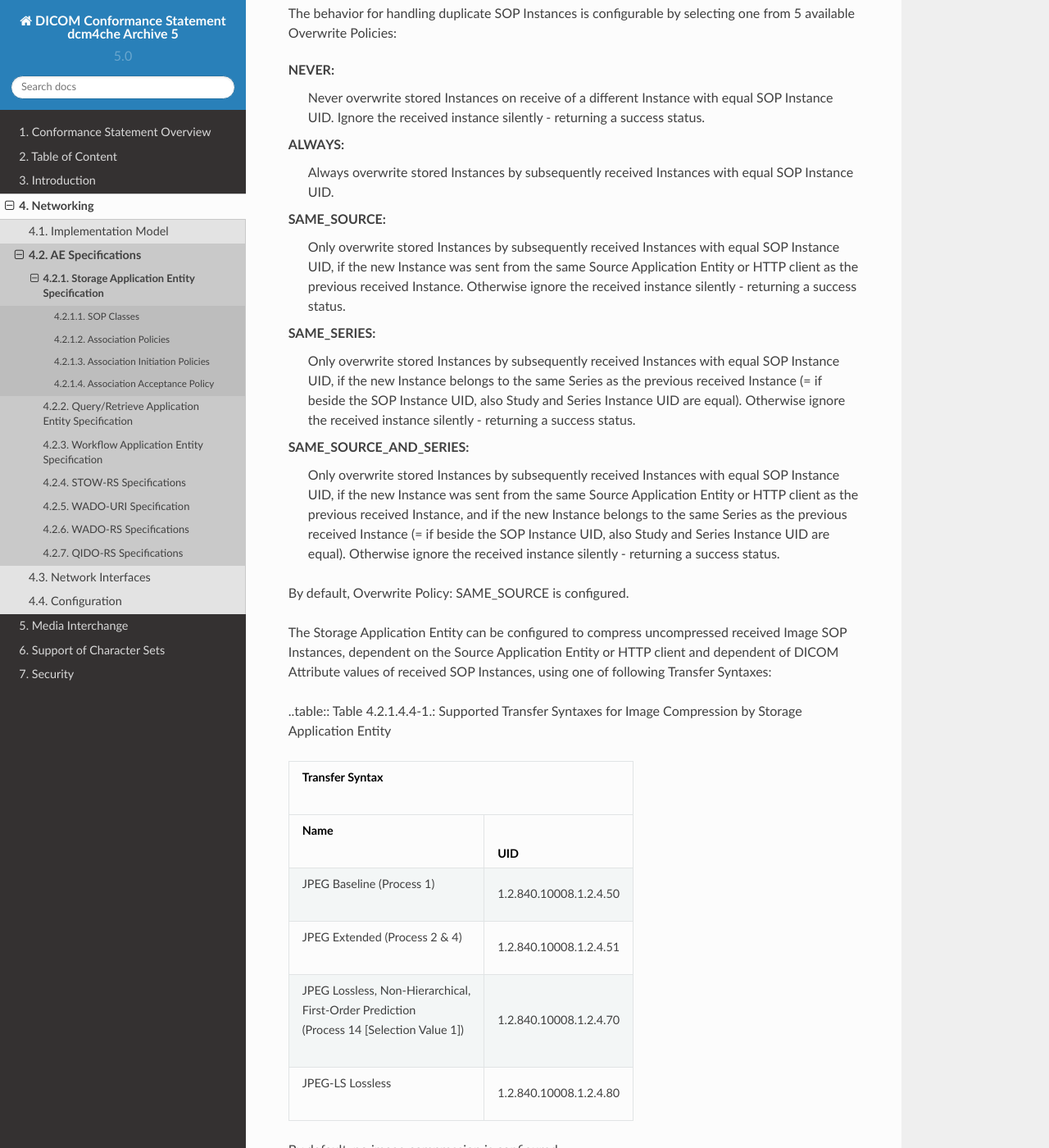
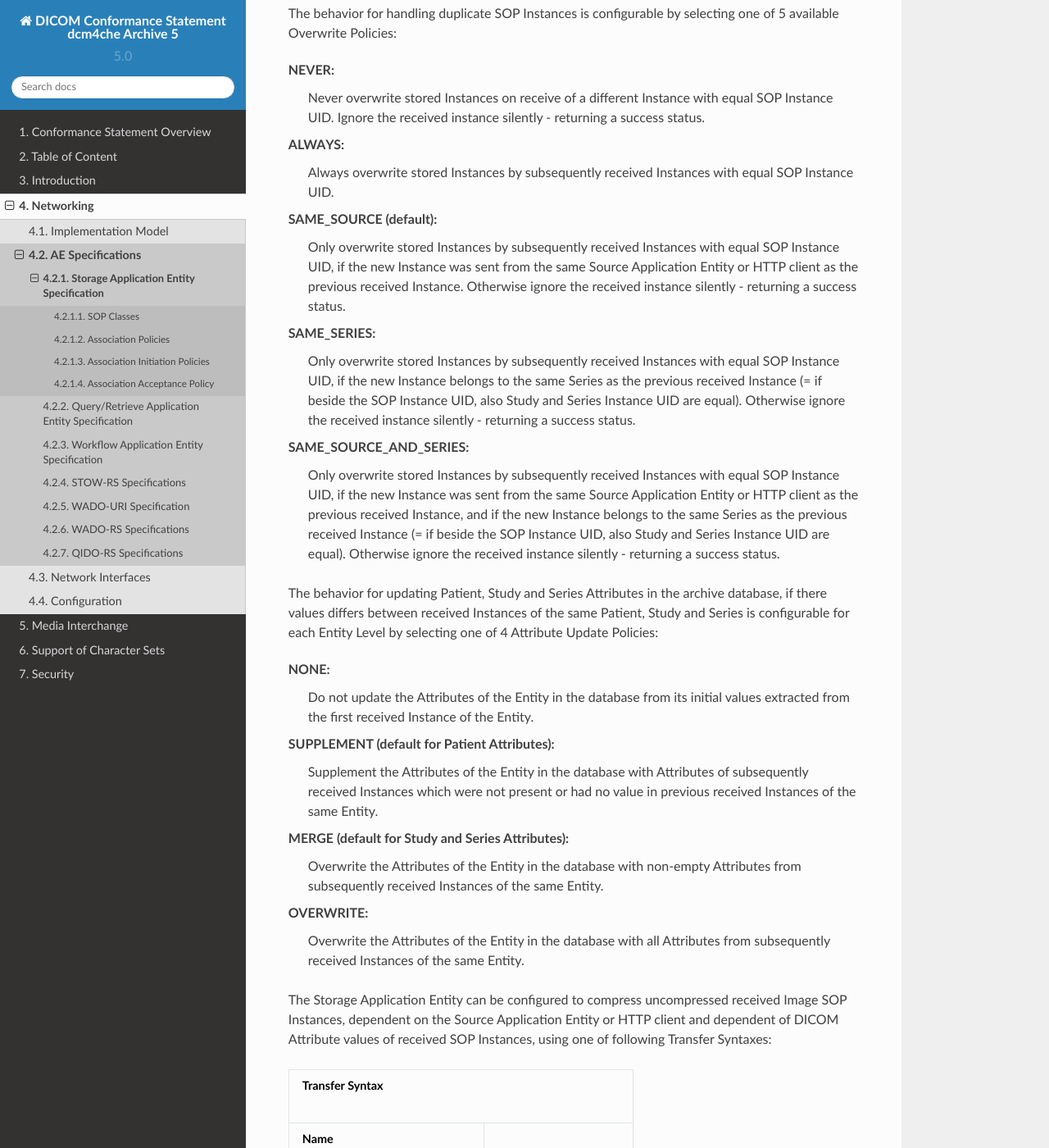
Before and after one commit to dcm4che/dcm4chee-arc-cs, a Sphinx documentation site: the page built from docs/networking/specs/storage/storage.rst, in a window 1280 px wide and 1400 px high, scrolled down 15725 px. Shown: the whole window at 82% size. Built offline with Sphinx 7.4.7 and the Read the Docs theme 2.0.0, drawn with Linux system fonts in a browser that asks for light colours.

Commit message:
Describe Attribute Update Policies

```diff
--- a/docs/networking/specs/storage/storage.rst
+++ b/docs/networking/specs/storage/storage.rst
@@ -291,7 +291,7 @@
 In addition to saving all Elements in files, a subset of the Elements are stored in the archive database to support query and retrieval
 requests and also allow updating of Patient, Study, and Series information by user input, or demographic and Study related messages.
 
-The behavior for handling duplicate SOP Instances is configurable by selecting one from 5 available Overwrite Policies:
+The behavior for handling duplicate SOP Instances is configurable by selecting one of 5 available Overwrite Policies:
 
 NEVER:
   Never overwrite stored Instances on receive of a different Instance with equal SOP Instance UID. Ignore the received instance silently
@@ -300,7 +300,7 @@
 ALWAYS:
   Always overwrite stored Instances by subsequently received Instances with equal SOP Instance UID.
 
-SAME_SOURCE:
+SAME_SOURCE (default):
   Only overwrite stored Instances by subsequently received Instances with equal SOP Instance UID, if the new Instance was sent from the same
   Source Application Entity or HTTP client as the previous received Instance. Otherwise ignore the received instance silently -
   returning a success status.
@@ -316,12 +316,28 @@
   previous received Instance (= if beside the SOP Instance UID, also Study and Series Instance UID are equal). Otherwise ignore the received
   instance silently - returning a success status.
 
-By default, Overwrite Policy: SAME_SOURCE is configured.
+
+The behavior for updating Patient, Study and Series Attributes in the archive database, if there values differs between received Instances of
+the same Patient, Study and Series is configurable for each Entity Level by selecting one of 4 Attribute Update Policies:
+
+NONE:
+  Do not update the Attributes of the Entity in the database from its initial values extracted from the first received Instance of the Entity.
+
+SUPPLEMENT (default for Patient Attributes):
+  Supplement the Attributes of the Entity in the database with Attributes of subsequently received Instances which were not present or had
+  no value in previous received Instances of the same Entity.
+
+MERGE (default for Study and Series Attributes):
+  Overwrite the Attributes of the Entity in the database with non-empty Attributes from subsequently received Instances of the same Entity.
+
+OVERWRITE:
+  Overwrite the Attributes of the Entity in the database with all Attributes from subsequently received Instances of the same Entity.
+
 
 The Storage Application Entity can be configured to compress uncompressed received Image SOP Instances, dependent on the Source Application
 Entity or HTTP client and dependent of DICOM Attribute values of received SOP Instances, using one of following Transfer Syntaxes:
 
-..table:: Table 4.2.1.4.4-1.: Supported Transfer Syntaxes for Image Compression by Storage Application Entity
+.. table:: Table 4.2.1.4.4-1.: Supported Transfer Syntaxes for Image Compression by Storage Application Entity
 
 +--------------------------------------------------------------+
 | | Transfer Syntax                                            |
```
